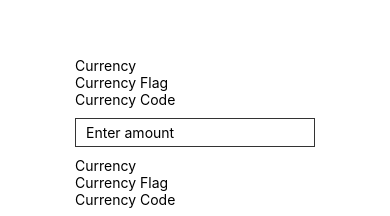
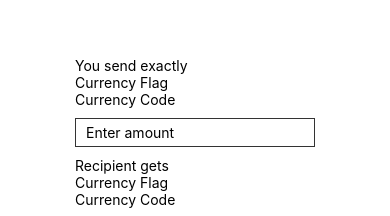
Before and after one commit to WaseemMansour/hubpay-app, a React Native app: screen / in a window 390 px wide. Shown: the part 232-448 px from the top of the page. Built offline with nearby package versions, Linux system fonts and the light colour scheme.

Commit message:
feat: Add Currencies Inputs Labels

```diff
--- a/features/internationalPayment/screens/Calculator/Calculator.tsx
+++ b/features/internationalPayment/screens/Calculator/Calculator.tsx
@@ -9,10 +9,10 @@ return (
 
   <View>
     <View testID='from-currency-input'>
-      <CurrencyInput />
+      <CurrencyInput label='You send exactly' />
     </View>
     <View testID='to-currency-input'>
-      <CurrencyInput />
+      <CurrencyInput label='Recipient gets' />
     </View>
     <View testID='conversion-rate-and-fees'>
       <Text>Conversion Rate + Fees</Text>
```
